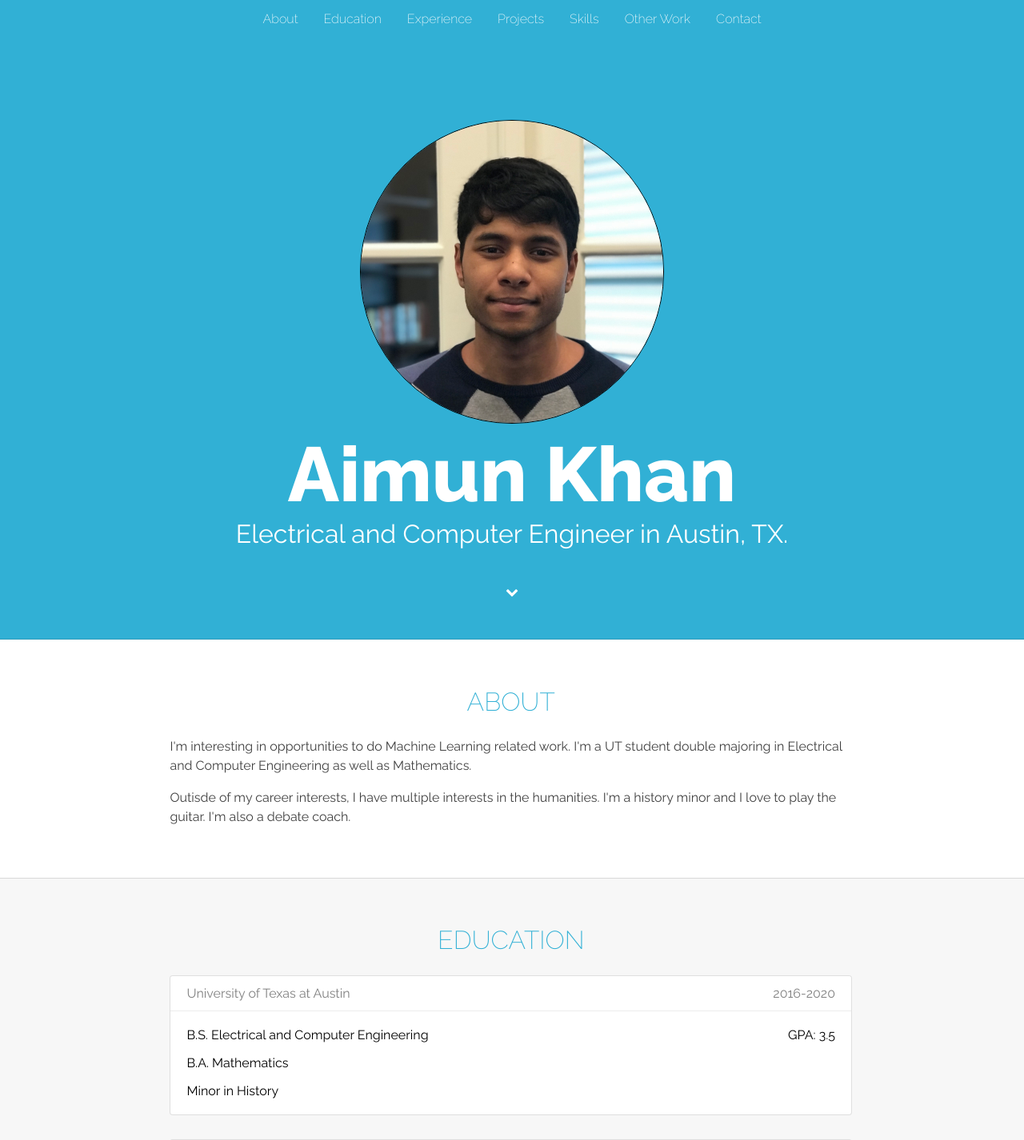
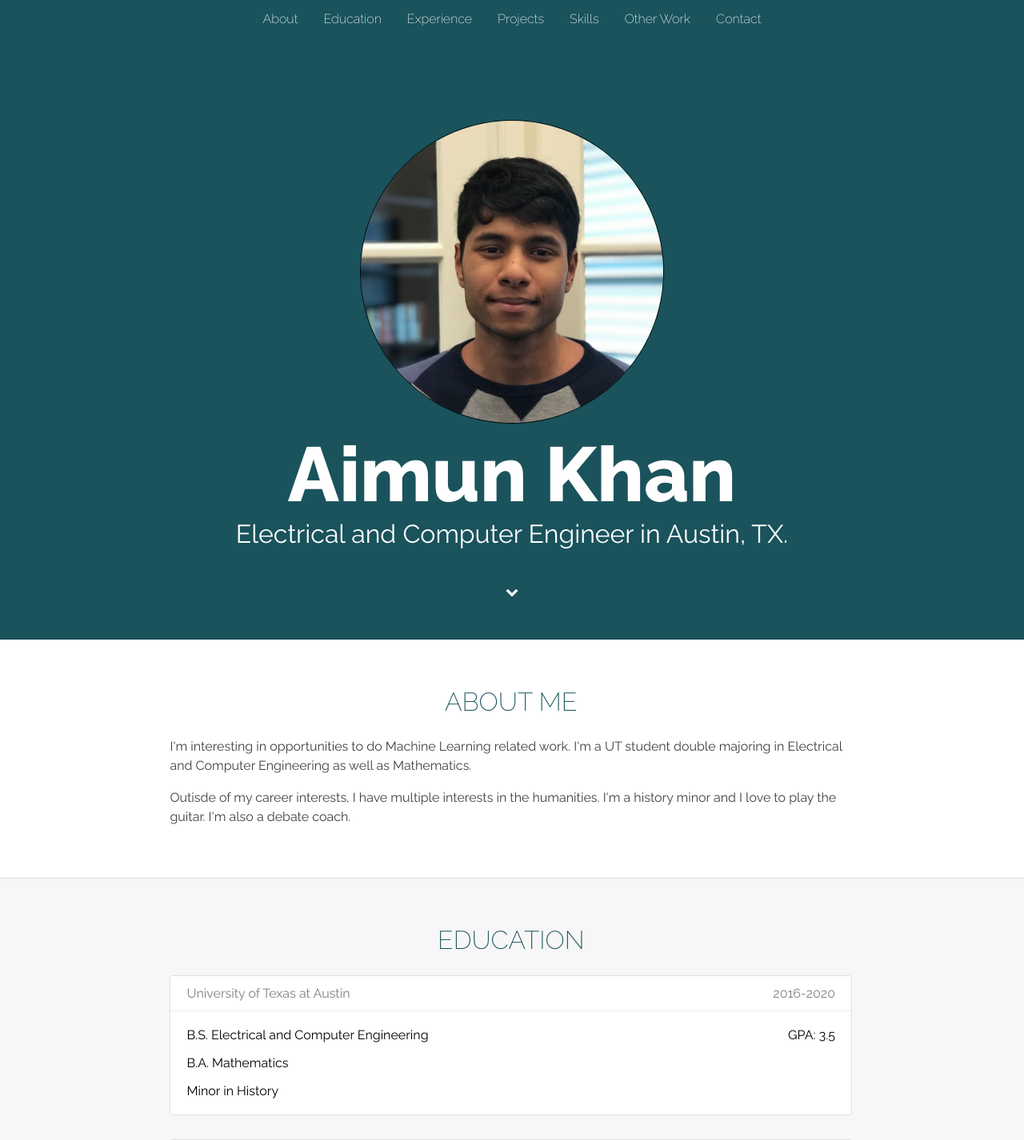
Before and after one commit to AimunKhan/AimunKhan.github.io, a PHP site: page / in a window 1280 px wide. Shown: the top 1426 px of the page at 80% size. Run offline with PHP 8.4, Linux system fonts and the light colour scheme; grey boxes labelled with a size stand in for pictures from a placeholder-image service; some libraries are stand-ins or nearby versions.

Commit message:
Updated color

```diff
--- a/index.html
+++ b/index.html
@@ -68,7 +68,7 @@
         <div class="main-content">
           <div class="content-header">
             <a class="anchor" name="about"></a>
-            <h2>About</h2>
+            <h2>About Me</h2>
           </div>
           <div class="content-body">
             <p>I'm interesting in opportunities to do Machine Learning related work. I'm a UT student double majoring in Electrical and Computer Engineering as well as Mathematics. </p>
--- a/style.css
+++ b/style.css
@@ -10,7 +10,7 @@ body {
 
 /*NAVBAR*/
 .navbar {
-  background-color: #31b0d5;
+  background-color: #1a535c; /*31b0d5*/
   position: fixed; /* Set the navbar to fixed position */
   top: 0; /* Position the navbar at the top of the page */
   width: 100%; /* Full width */
@@ -35,7 +35,7 @@ body {
 /*JUMBOTRON*/
 .jumbotron {
   height: 100vh; /*height to 100% of view height*/
-  background: #31b0d5; /*background color to blue*/
+  background: #1a535c; /*background color to blue*/
   margin-bottom: 0; /*no bottom margin*/
 
   display: flex;
@@ -138,7 +138,7 @@ body {
 h2 {
   font-weight: 200;
   font-size: 2rem;
-  color: #31b0d5;
+  color: #1a535c;
   text-transform: uppercase;
   text-align: center;
 }
@@ -222,7 +222,7 @@ h4 {
   margin: 7px;
   padding: 5px 10px;
   color: white;
-  background: #31b0d5;
+  background: #1a535c;
   list-style: none;
   cursor: default;
   font-size: 1.2em;
@@ -230,7 +230,7 @@ h4 {
 
 /*CONTACT*/
 .blue {
-  background: #3498db;
+  background: #1a535c;
   text-align: center;
 }
 
@@ -246,8 +246,8 @@ h4 {
   border-radius: 4px;
   border: none;
   margin-bottom: 10px;
-  background: #1d6fa5;
-  color: #fff;
+  background: #A7C4C9;
+  color: #1a535c;
   -webkit-transition: .5s ease all;
   transition: .5s ease all;
 }
```
